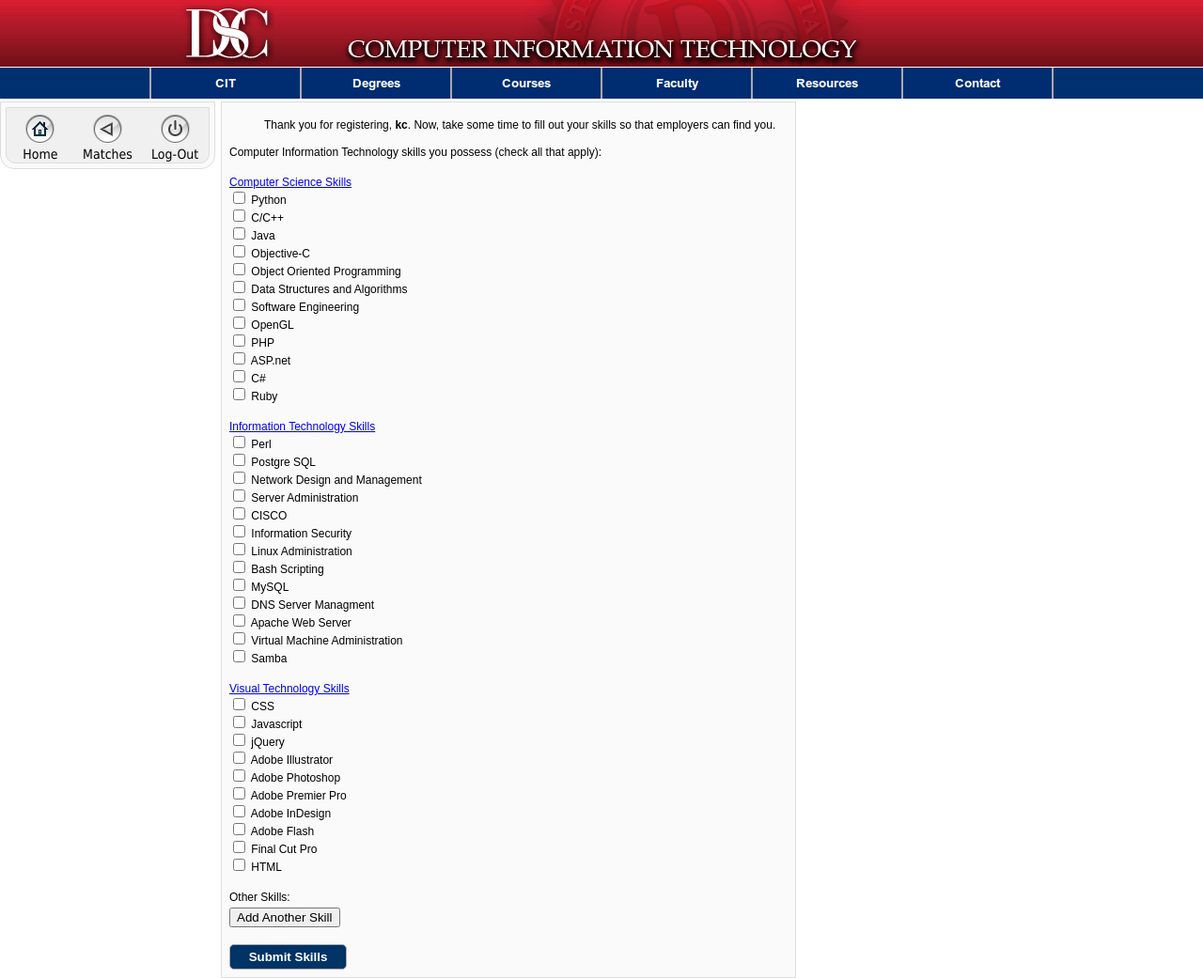
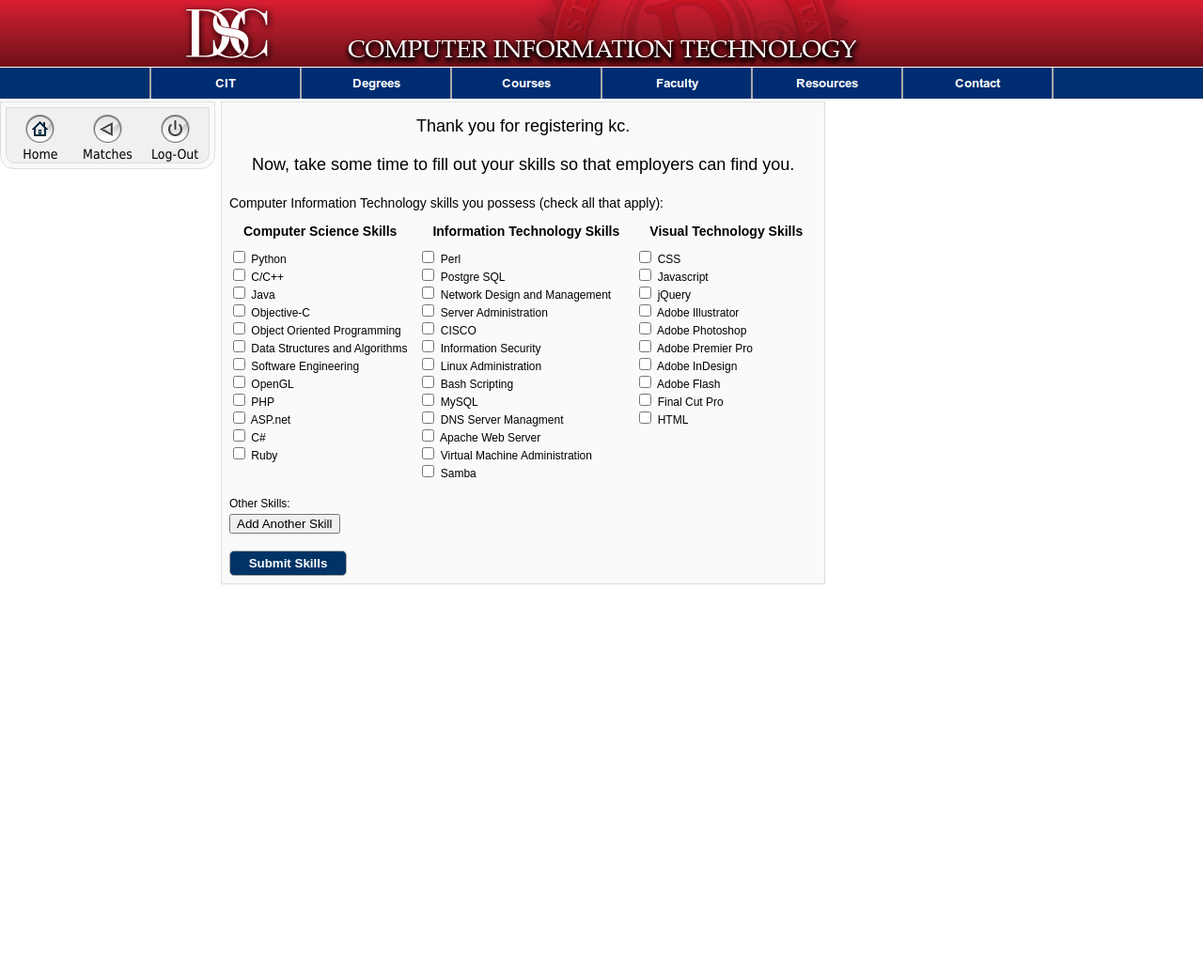
Before and after one commit to cs2450/citjobsite, a PHP site: page /skills.php?student_register=1 in a window 1280 px wide. Shown: the whole page at 94% size. After the commit the page ends 622 px from the top, so only its background shows below. Run offline with PHP 8.4, Linux system fonts and the light colour scheme; a user stored in the database is signed in; data comes from the database, SQL or seed files in the repository; a stand-in replaces the project's code that opens the database connection; some libraries are stand-ins or nearby versions.

Commit message:
More styling, for the profile and skills pages

```diff
--- a/css/header.css
+++ b/css/header.css
@@ -10,6 +10,27 @@ body {
 	font-variant: normal;
 	font-size-adjust: none;
 	letter-spacing: 0;
+}
+.text{
+	font-family: Arial, Helvetica,  Verdana, sans-serif;
+	font-size: 9pt;
+	color: #000000;
+}
+.big.text {
+	font-size: 18px;
+}
+.tall.text {
+	padding-top: 10px;
+	padding-bottom: 10px;
+}
+.leftJustify {
+	text-align: left;
+}
+.centerJustify {
+	text-align: center;
+}
+.rightJustify {
+	text-align: right;
 }
 .regColors {
 	border: 1px solid #ddd;
@@ -368,7 +393,17 @@ body {
 .jobSkills h4 {
 	font-size: 14px;
 }
+#skills_table .top {
+	padding-top: 10px;
+	font-size: 14px;
+}
+.sections {
+	margin: 10px 15px;
+	font-size: 14px;
+	font-weight: bold;
+}
 .sub {
+	margin-right: 10px;
 	text-align: left;
 }
 #form_container {
--- a/css/jobs.css
+++ b/css/jobs.css
@@ -22,10 +22,6 @@ a.plain,a.plain:hover{
 	font-size: 11pt;
 	color: #000000;
 	text-decoration:underline;
-}
-.text{	font-family: Arial, Helvetica,  Verdana, sans-serif;
-	font-size: 9pt;
-	color: #000000;
 }
 
 .black{ font-size: 12px;    color: #888888;
--- a/skills.php
+++ b/skills.php
@@ -3,20 +3,19 @@
 if(!isset($_SESSION['email']))
 	header("Location:prompt_login.php");
 */
-include_once("inc/connect.php");
 include_once("inc/header.php");
 include_once("inc/func.php");
 
 // If the session isn't set by logging in or registering, re-route to login.php
 if(!isset($_SESSION['email']) || $_SESSION['user_type'] != 'student') {
-	header("Location:index.php");
+	header("Location:index.php?page=home");
 	exit();
 }
 
 // This variable is used to pass on the get variables
 $get = '';
 if ($_GET['student_register'] == true) {
-	echo "<p class='text'>Thank you for registering, <b>".$_SESSION['name']."</b>. Now, take some time to fill out your skills so that employers can find you.</p>";
+	echo "<div class='centerJustify big tall text'>Thank you for registering ".$_SESSION['name'].".</div><div class='centerJustify big tall text'>Now, take some time to fill out your skills so that employers can find you.</div>";
 	$get = "?".$_SERVER['QUERY_STRING'];
 }
 // Get the students current skills so we can auto check them when editing
@@ -35,44 +34,29 @@ if ($_SESSION['user_type'] == 'student') {
 }
 ?>
 <form method="post" name="student_skills" action="php/skills_script.php<?php echo $get; ?>">
-		<table id="skills_table" class="text">
-		<!--
+		<table id="skills_table" class="text" align=center>
 			<tr>
-				<td colspan="2">
-					<p><b>Fill out what skills you possess to aid employers in finding you.</b></p>
-				</td>
-			</tr>
-		-->
-			<tr>
-				<td colspan="2">Computer Information Technology skills you possess (check all that apply):</td>
+				<td colspan="2" class="top">Computer Information Technology skills you possess (check all that apply):</td>
 			</tr>
 			<tr>
-				<td colspan="2">
-					<br />
-					<a href="#" class="sections" id="cs">Computer Science Skills</a>
+				<td class="floatLeft">
+					<h3 class="sections" id="cs">Computer Science Skills</h3>
 					<div class="sub" id="cs_list">
 						<?php query('cs',$current_skills); ?>
 					</div>
 				</td>
-			</tr>
-			<tr>
-				<td colspan="2">
-					<br />
-					<a href="#" class="sections" id="it">Information Technology Skills</a>
+				<td class="floatLeft">
+					<h3 class="sections" id="it">Information Technology Skills</h3>
 					<div class="sub" id="it_list">
 						<?php query('it',$current_skills); ?>
 					</div>
 				</td>
-			</tr>
-			<tr>
-				<td colspan="2">
-					<br />
-					<a href="#" class="sections" id="vt">Visual Technology Skills</a>
+				<td class="floatLeft">
+					<h3 class="sections" id="vt">Visual Technology Skills</h3>
 					<div class="sub" id="vt_list">
 						<?php query('vt',$current_skills); ?>
 					<div>
 				</td>
-			</tr>
 			<tr>
 				<td colspan="2">
 					<br />
```
Also changed, not shown: other parts of css/header.css (+31 -27 lines), profile.php (+8 -14 lines).
